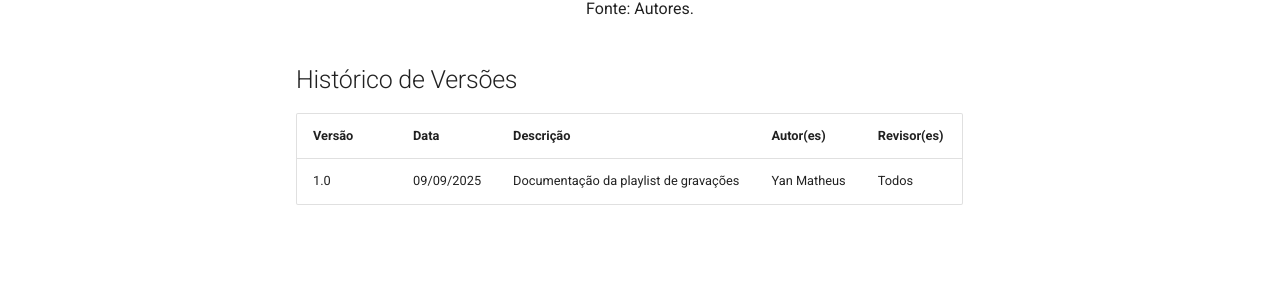
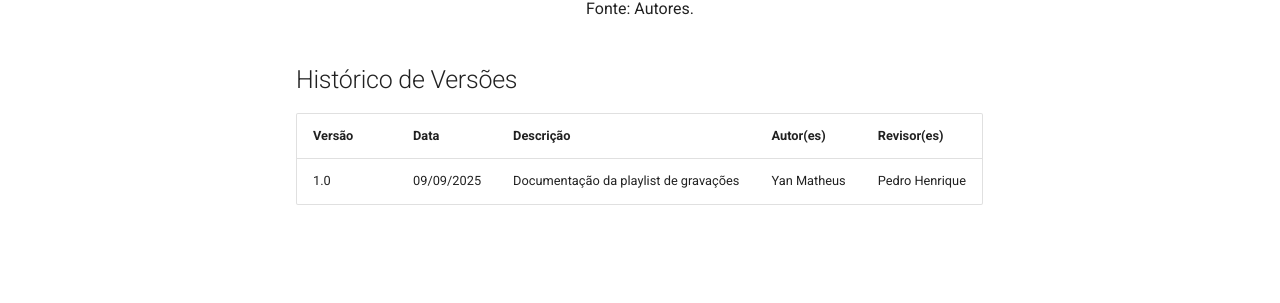
Before and after one commit to Requisitos-de-Software/2025.2-Grupo05, an MkDocs documentation site: the page built from docs/Apresentações/Reunioes.md, in a window 1280 px wide. Shown: the part 466-769 px from the top of the page. Built offline with MkDocs 1.6.1 and Material for MkDocs 9.7.7, drawn with Linux system fonts in a browser that asks for light colours; comment, search, counter and statistics services are not loaded.

Commit message:
Update Reunioes.md

```diff
--- a/docs/Apresentações/Reunioes.md
+++ b/docs/Apresentações/Reunioes.md
@@ -11,4 +11,4 @@ O objetivo dessa página é armazenar as reuniões gravadas ao longo do projeto
 
 Versão  | Data | Descrição | Autor(es) | Revisor(es)
 -------- | ------ | ------ | ---------- | ----------
-1.0 | 09/09/2025 | Documentação da playlist de gravações | Yan Matheus | Todos
+1.0 | 09/09/2025 | Documentação da playlist de gravações | Yan Matheus | Pedro Henrique
```
